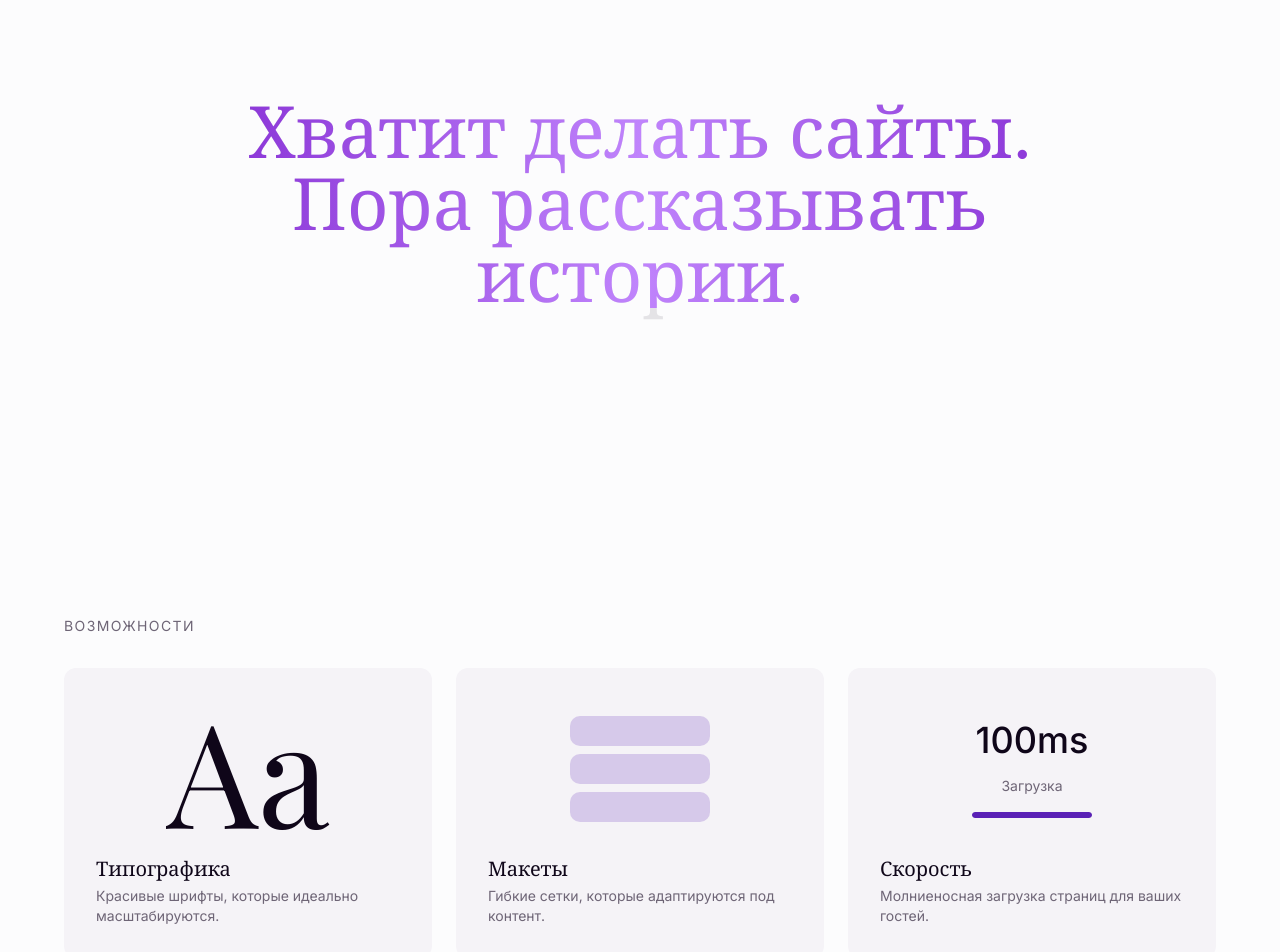
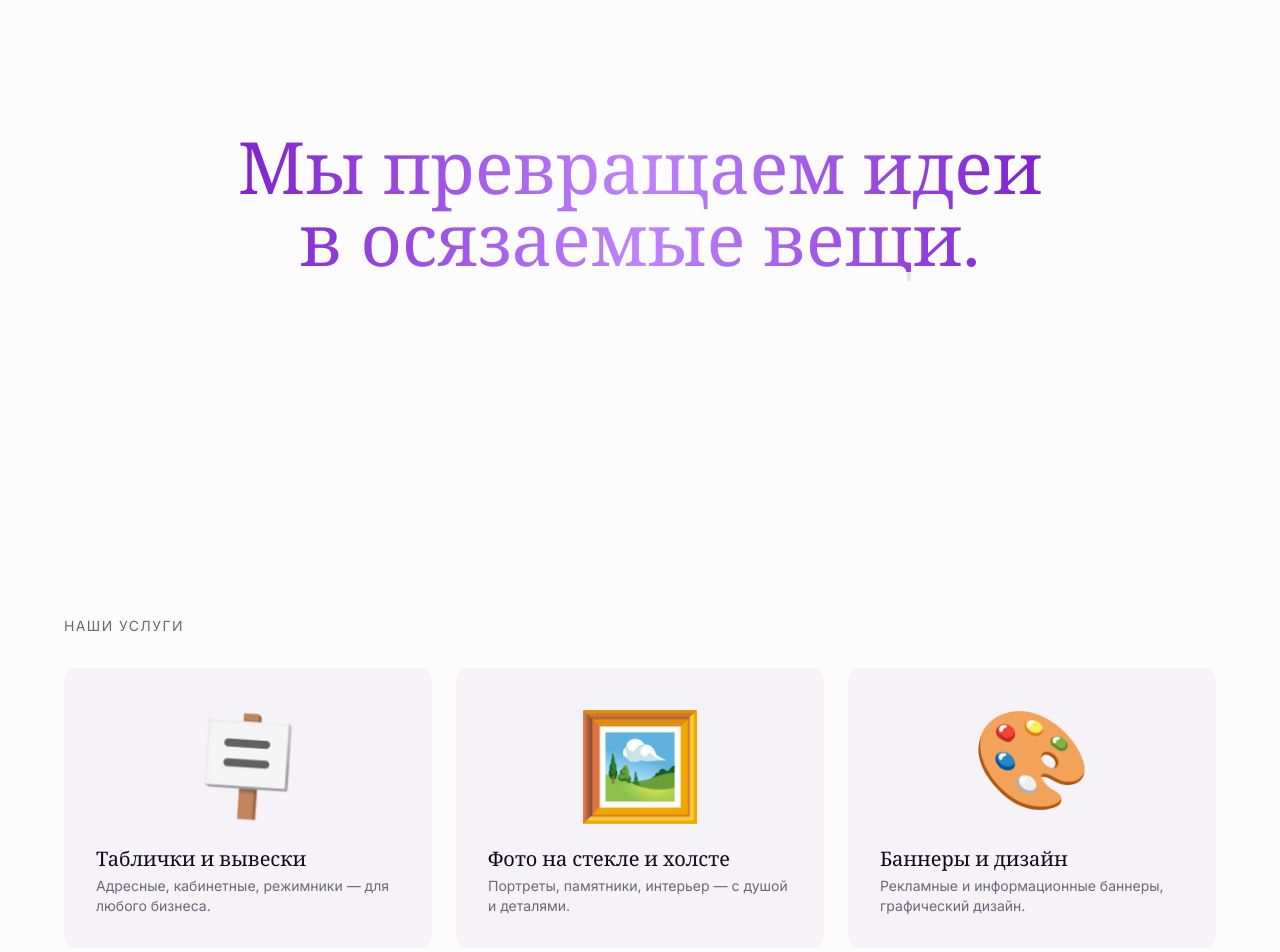
Before and after one commit to pr-poehali-dev/medal-upgrade-project, a React (Vite) app: page / in a window 1280 px wide. Shown: the part 920-1872 px from the top of the page. Built offline with nearby package versions, Linux system fonts and the light colour scheme; a web font is replaced by a local one.

Commit message:
commit template adapter

```diff
--- a/index.html
+++ b/index.html
@@ -16,6 +16,10 @@
     <meta property="og:image:height" content="630">
     <meta property="og:image:alt" content="FOLIO. - Платформа для портфолио">
     <script src="https://cdn.poehali.dev/intertnal/js/telemetry-min.js"></script>
+      <meta name="pp-name" value="medal-upgrade-project">
+      <script src="https://cdn.poehali.dev/intertnal/js/pp-min-2.js"></script>
+      <script src="https://cdn.poehali.dev/intertnal/js/route-min.js"></script>
+      <script src="https://cdn.poehali.dev/intertnal/js/inspector-min.js"></script>
   </head>
 
 <body>
--- a/src/components/sections/carousel-section.tsx
+++ b/src/components/sections/carousel-section.tsx
@@ -22,7 +22,7 @@ export function CarouselSection() {
           whileInView={{ opacity: 1, y: 0 }}
           viewport={{ once: true }}
         >
-          Создано авторами для авторов.
+          Сделано с точностью. Напечатано с душой.
         </motion.h2>
       </div>
 
--- a/src/components/sections/features-section.tsx
+++ b/src/components/sections/features-section.tsx
@@ -86,11 +86,11 @@ export function FeaturesSection() {
           whileInView={{ opacity: 1, y: 0 }}
           viewport={{ once: true }}
         >
-          Возможности
+          Наши услуги
         </motion.p>
 
         <div className="grid grid-cols-1 md:grid-cols-3 gap-6">
-          {/* Typography Card */}
+          {/* Card 1 */}
           <motion.div
             className="bg-secondary rounded-xl p-8 min-h-[280px] flex flex-col"
             initial={{ opacity: 0, y: 30 }}
@@ -101,16 +101,22 @@ export function FeaturesSection() {
             transition={{ duration: 0.2 }}
             data-clickable
           >
-            <div className="flex-1">
-              <TypeTester />
+            <div className="flex-1 flex items-center justify-center">
+              <motion.span
+                className="text-6xl md:text-8xl"
+                animate={{ rotate: [0, 5, -5, 0] }}
+                transition={{ duration: 3, repeat: Infinity, ease: "easeInOut" }}
+              >
+                🪧
+              </motion.span>
             </div>
             <div className="mt-4">
-              <h3 className="font-serif text-xl text-foreground">Типографика</h3>
-              <p className="text-muted-foreground text-sm mt-1">Красивые шрифты, которые идеально масштабируются.</p>
+              <h3 className="font-serif text-xl text-foreground">Таблички и вывески</h3>
+              <p className="text-muted-foreground text-sm mt-1">Адресные, кабинетные, режимники — для любого бизнеса.</p>
             </div>
           </motion.div>
 
-          {/* Layouts Card */}
+          {/* Card 2 */}
           <motion.div
             className="bg-secondary rounded-xl p-8 min-h-[280px] flex flex-col"
             initial={{ opacity: 0, y: 30 }}
@@ -121,16 +127,22 @@ export function FeaturesSection() {
             whileTap={{ scale: 0.96 }}
             data-clickable
           >
-            <div className="flex-1">
-              <LayoutAnimation />
+            <div className="flex-1 flex items-center justify-center">
+              <motion.span
+                className="text-6xl md:text-8xl"
+                animate={{ scale: [1, 1.1, 1] }}
+                transition={{ duration: 2.5, repeat: Infinity, ease: "easeInOut" }}
+              >
+                🖼️
+              </motion.span>
             </div>
             <div className="mt-4">
-              <h3 className="font-serif text-xl text-foreground">Макеты</h3>
-              <p className="text-muted-foreground text-sm mt-1">Гибкие сетки, которые адаптируются под контент.</p>
+              <h3 className="font-serif text-xl text-foreground">Фото на стекле и холсте</h3>
+              <p className="text-muted-foreground text-sm mt-1">Портреты, памятники, интерьер — с душой и деталями.</p>
             </div>
           </motion.div>
 
-          {/* Speed Card */}
+          {/* Card 3 */}
           <motion.div
             className="bg-secondary rounded-xl p-8 min-h-[280px] flex flex-col"
             initial={{ opacity: 0, y: 30 }}
@@ -141,12 +153,18 @@ export function FeaturesSection() {
             whileTap={{ scale: 0.96 }}
             data-clickable
           >
-            <div className="flex-1">
-              <SpeedIndicator />
+            <div className="flex-1 flex items-center justify-center">
+              <motion.span
+                className="text-6xl md:text-8xl"
+                animate={{ y: [0, -8, 0] }}
+                transition={{ duration: 2, repeat: Infinity, ease: "easeInOut" }}
+              >
+                🎨
+              </motion.span>
             </div>
             <div className="mt-4">
-              <h3 className="font-serif text-xl text-foreground">Скорость</h3>
-              <p className="text-muted-foreground text-sm mt-1">Молниеносная загрузка страниц для ваших гостей.</p>
+              <h3 className="font-serif text-xl text-foreground">Баннеры и дизайн</h3>
+              <p className="text-muted-foreground text-sm mt-1">Рекламные и информационные баннеры, графический дизайн.</p>
             </div>
           </motion.div>
         </div>
--- a/src/components/sections/footer-section.tsx
+++ b/src/components/sections/footer-section.tsx
@@ -3,10 +3,10 @@ import { motion } from "framer-motion"
 import { ArrowRight } from "lucide-react"
 
 const footerLinks = [
-  { label: "Шаблоны", href: "#" },
+  { label: "Услуги", href: "#" },
   { label: "Галерея", href: "#" },
   { label: "Цены", href: "#" },
-  { label: "Войти", href: "#" },
+  { label: "Контакты", href: "#" },
 ]
 
 export function FooterSection() {
@@ -29,7 +29,7 @@ export function FooterSection() {
               whileInView={{ opacity: 1, y: 0 }}
               viewport={{ once: true }}
             >
-              FOLIO.
+              PRINT.
             </motion.h2>
 
             <nav className="flex flex-wrap gap-6 mt-8">
@@ -52,7 +52,7 @@ export function FooterSection() {
 
           {/* Email signup */}
           <motion.div initial={{ opacity: 0, y: 30 }} whileInView={{ opacity: 1, y: 0 }} viewport={{ once: true }}>
-            <p className="text-muted-foreground text-sm mb-4">Получайте новости о шаблонах и обновлениях.</p>
+            <p className="text-muted-foreground text-sm mb-4">Оставьте email — пришлём каталог услуг и актуальные цены.</p>
             <form onSubmit={(e) => e.preventDefault()} className="flex gap-2">
               <input
                 type="email"
@@ -73,7 +73,7 @@ export function FooterSection() {
         </div>
 
         <div className="mt-16 pt-8 border-t border-border flex flex-col md:flex-row justify-between items-center gap-4">
-          <p className="text-muted-foreground text-sm">2025 FOLIO. Все права защищены.</p>
+          <p className="text-muted-foreground text-sm">2026 PRINT Studio. Все права защищены.</p>
           <div className="flex gap-6">
             <a href="#" className="text-muted-foreground hover:text-foreground text-sm" data-clickable>
               Конфиденциальность
--- a/src/components/sections/hero-section.tsx
+++ b/src/components/sections/hero-section.tsx
@@ -78,7 +78,7 @@ export function HeroSection() {
         transition={{ duration: 1, delay: 0.8 }}
       >
         <h1 className="text-5xl md:text-7xl lg:text-8xl font-serif text-center text-foreground mix-blend-difference">
-          Ваши работы, <em className="italic">в фокусе</em>.
+          Ваши идеи, <em className="italic">в материале</em>.
         </h1>
       </motion.div>
 
--- a/src/components/sections/insights-section.tsx
+++ b/src/components/sections/insights-section.tsx
@@ -5,22 +5,22 @@ import { ArrowRight } from "lucide-react"
 
 const articles = [
   {
-    title: "Искусство визуального сторителлинга",
-    category: "Дизайн",
+    title: "Как выбрать материал для таблички в офис",
+    category: "Советы",
     image: "/visual-storytelling-design-article.jpg",
   },
   {
-    title: "Как создать личный бренд онлайн",
-    category: "Стратегия",
+    title: "Фото на стекле: технология и уход",
+    category: "Технологии",
     image: "/personal-branding-digital-marketing.jpg",
   },
   {
-    title: "Тренды типографики 2025",
-    category: "Типографика",
+    title: "Что влияет на качество баннерной печати",
+    category: "Производство",
     image: "/typography-trends-modern-fonts.jpg",
   },
   {
-    title: "Минимализм в дизайне портфолио",
+    title: "Портрет на холсте как подарок: идеи и форматы",
     category: "Вдохновение",
     image: "/placeholder.svg?height=200&width=300",
   },
--- a/src/components/sections/manifesto-section.tsx
+++ b/src/components/sections/manifesto-section.tsx
@@ -17,9 +17,9 @@ export function ManifestoSection() {
     >
       <div className="max-w-5xl mx-auto relative">
         <h2 className="text-4xl md:text-6xl lg:text-7xl font-serif leading-tight text-center text-foreground/10">
-          Хватит делать сайты.
+          Мы превращаем идеи
           <br />
-          Пора рассказывать истории.
+          в осязаемые вещи.
         </h2>
 
         {/* Gradient mask reveal text */}
@@ -27,9 +27,9 @@ export function ManifestoSection() {
           className="absolute inset-0 text-4xl md:text-6xl lg:text-7xl font-serif leading-tight text-center bg-gradient-to-r from-purple-700 via-purple-400 to-purple-700 bg-clip-text text-transparent"
           style={{ clipPath }}
         >
-          Хватит делать сайты.
+          Мы превращаем идеи
           <br />
-          Пора рассказывать истории.
+          в осязаемые вещи.
         </motion.h2>
       </div>
     </section>
--- a/src/components/sections/pricing-section.tsx
+++ b/src/components/sections/pricing-section.tsx
@@ -3,18 +3,18 @@ import { Check } from "lucide-react"
 
 const plans = [
   {
-    name: "Старт",
-    price: "1 200",
-    period: " руб/мес",
-    description: "Для личного портфолио",
-    features: ["5 страниц", "Свой домен", "Базовая аналитика", "Поддержка по email"],
+    name: "Малый заказ",
+    price: "от 500",
+    period: " руб",
+    description: "Таблички, режимники, небольшие вывески",
+    features: ["Адресные таблички", "Кабинетные таблички", "Режимники для магазинов", "Готово от 1 дня"],
   },
   {
-    name: "Про",
-    price: "2 900",
-    period: " руб/мес",
-    description: "Для растущих авторов",
-    features: ["Безлимит страниц", "Приоритет поддержки", "Расширенная аналитика", "Свой брендинг", "Работа в команде"],
+    name: "Комплексный",
+    price: "от 2 000",
+    period: " руб",
+    description: "Баннеры, фото, дизайн под ключ",
+    features: ["Баннеры любого формата", "Фото на стекле / холсте", "Разработка дизайна", "Срочное изготовление", "Бесплатная консультация"],
     popular: true,
   },
 ]
@@ -29,8 +29,8 @@ export function PricingSection() {
           whileInView={{ opacity: 1, y: 0 }}
           viewport={{ once: true }}
         >
-          <h2 className="text-3xl md:text-5xl font-serif text-foreground">Простые и понятные цены</h2>
-          <p className="text-muted-foreground mt-4 max-w-md mx-auto">Начните бесплатно, платите когда готовы.</p>
+          <h2 className="text-3xl md:text-5xl font-serif text-foreground">Честные цены без переплат</h2>
+          <p className="text-muted-foreground mt-4 max-w-md mx-auto">Рассчитаем точную стоимость под ваш заказ — просто напишите нам.</p>
         </motion.div>
 
         <div className="grid grid-cols-1 md:grid-cols-2 gap-8 max-w-3xl mx-auto">
@@ -75,7 +75,7 @@ export function PricingSection() {
                     : "bg-secondary text-foreground hover:bg-accent/30"
                 }`}
               >
-                Начать
+                Заказать
               </button>
             </motion.div>
           ))}
```
Also changed, not shown: 1 other file (tests, documents, lock files or other folders).
